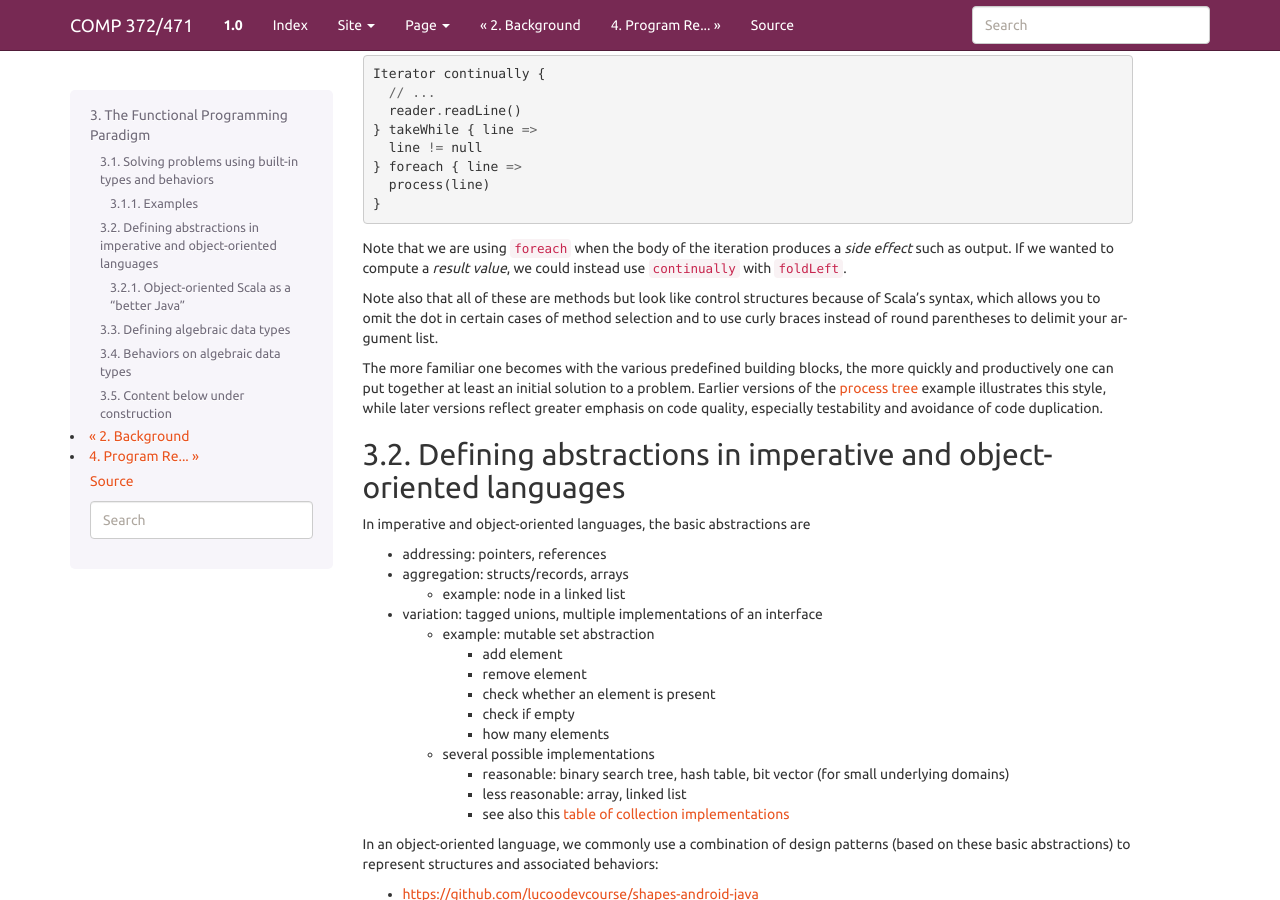
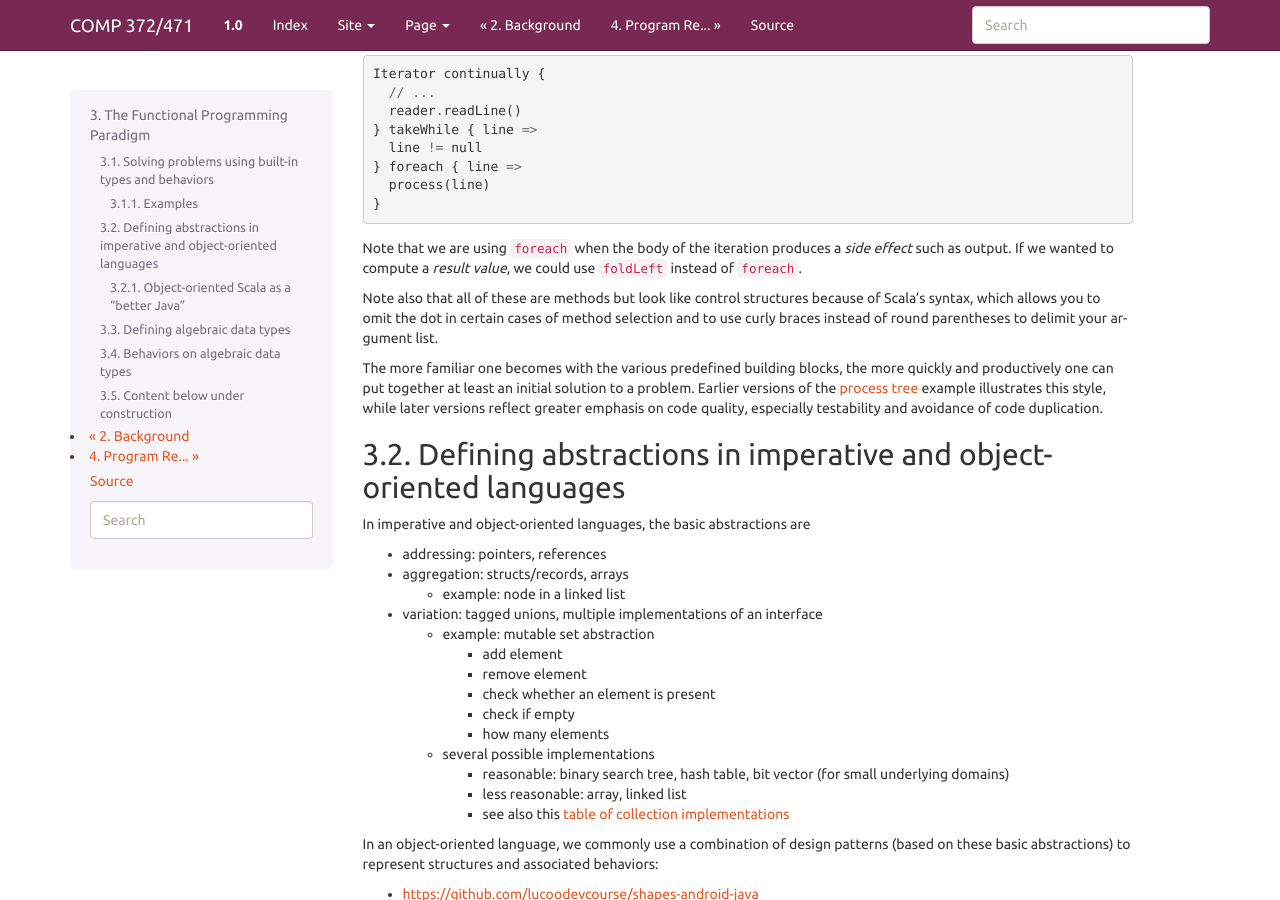
Before and after one commit to lucproglangcourse/lucproglangcourse.github.io, a Sphinx documentation site: the page built from source/functionalprogramming.rst, in a window 1280 px wide and 900 px high, scrolled down 1254 px. Built offline with Sphinx 7.4.7, drawn with Linux system fonts in a browser that asks for light colours.

Commit message:
improved Iterator.continually example
Signed-off-by: Konstantin Läufer <klaeufer@gmail.com>

```diff
--- a/source/functionalprogramming.rst
+++ b/source/functionalprogramming.rst
@@ -84,7 +84,7 @@ Immutable equivalent using ``continually``::
 
 
 Note that we are using ``foreach`` when the body of the iteration produces a *side effect* such as output.
-If we wanted to compute a *result value*, we could instead use ``continually`` with ``foldLeft``.
+If we wanted to compute a *result value*, we could use ``foldLeft`` instead of ``foreach``.
 
 Note also that all of these are methods but look like control structures because of Scala's syntax, which allows you to omit the dot in certain cases of method selection and to use curly braces instead of round parentheses to delimit your argument list.
 
```
